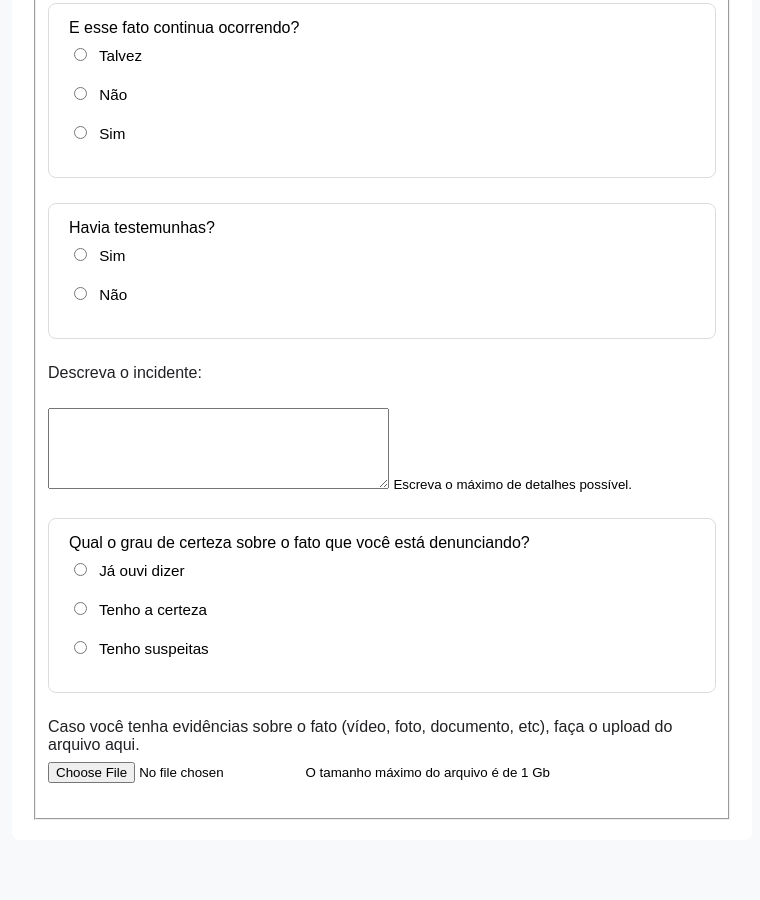
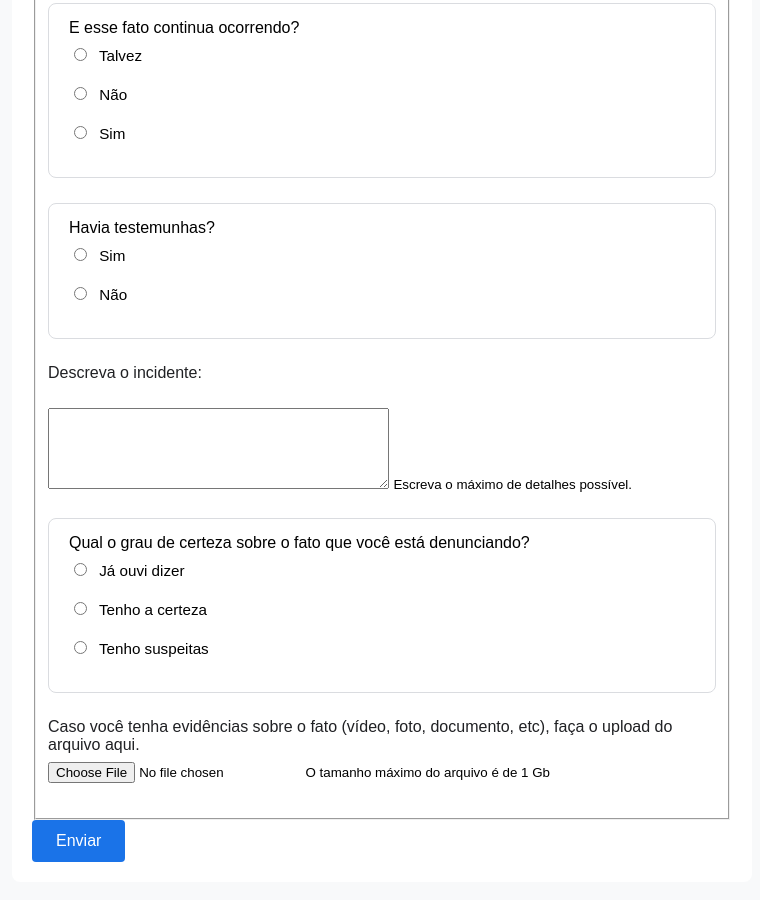
Before and after one commit to LFelipedev/js-form, a plain HTML site: page pages/corrupcao.html in a window 1280 px wide. Shown: the part 811-1711 px from the top of the page, without its empty margins (258-1018 px from the left). Before the commit the page ends 1679 px from the top, so only its background shows below. Drawn offline with Linux system fonts and the light colour scheme.

Commit message:
add submit btn

```diff
--- a/pages/corrupcao.html
+++ b/pages/corrupcao.html
@@ -132,6 +132,7 @@
         </ul>
             </ul>
         </fieldset>
+        <button class="form-button" type="submit" id="btn-submit">Enviar</button>
     </form>
 </body>
     <script src="../js/script.js"></script>
```
Also changed, not shown: pages/discriminacao.html (+1 -0 lines).
